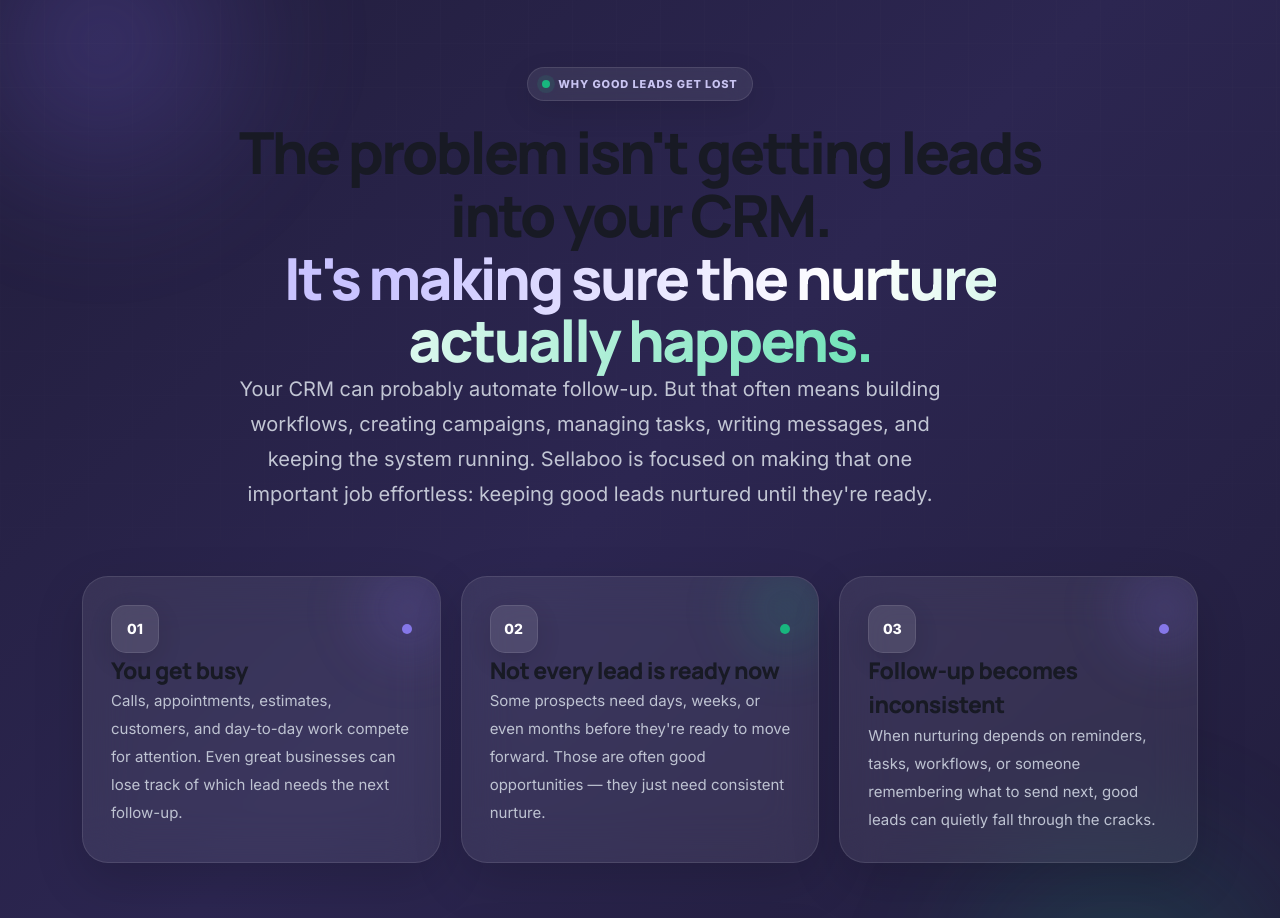
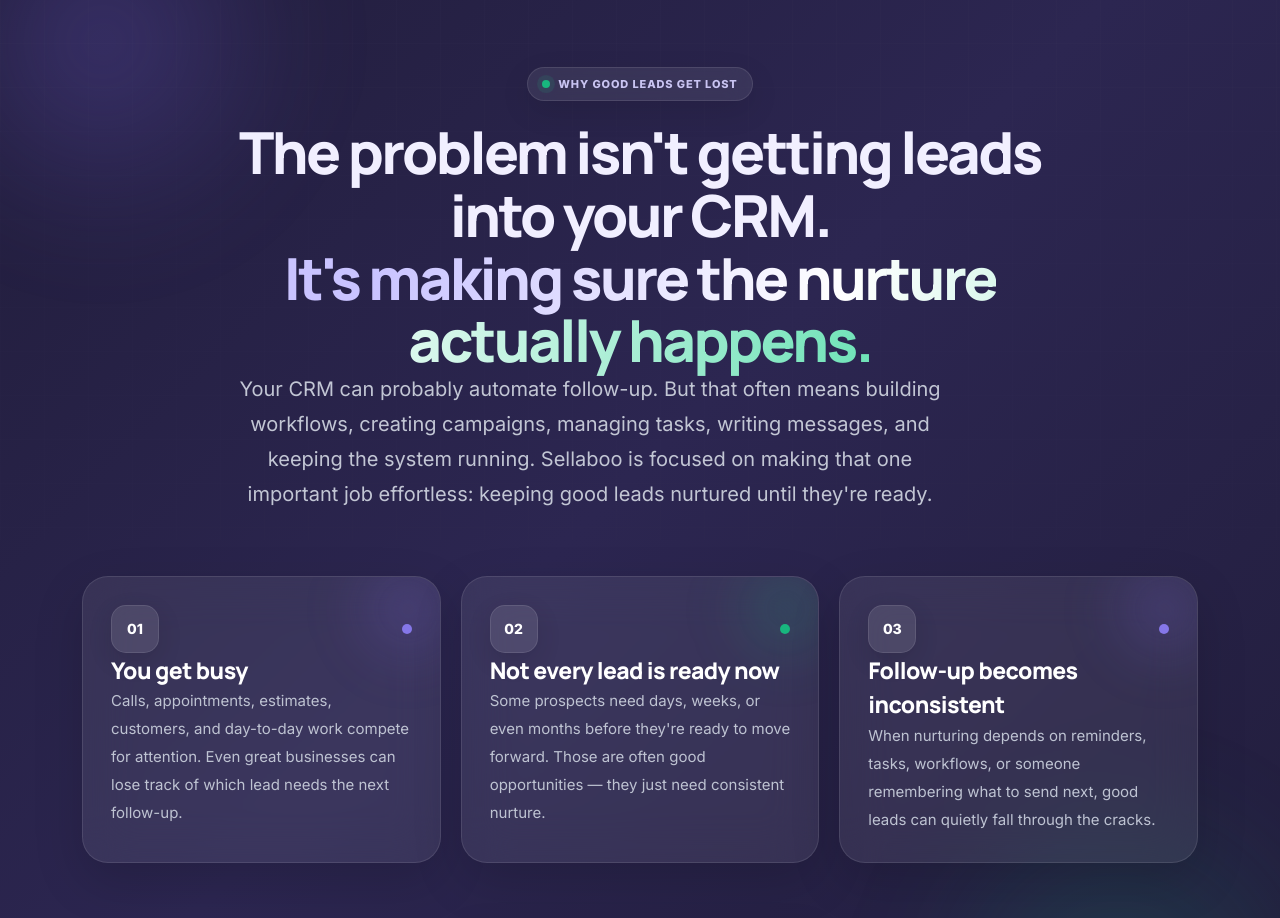
Before and after one commit to Sellaboo-dev/sellaboo-marketing, a Next.js app: page / in a window 1280 px wide. Shown: the part 1040-1958 px from the top of the page. Built offline with nearby package versions, Linux system fonts and the light colour scheme.

Commit message:
Fix problem section text contrast

```diff
--- a/components/sections/ProblemSection.tsx
+++ b/components/sections/ProblemSection.tsx
@@ -70,7 +70,7 @@ export function ProblemSection() {
             Why good leads get lost
           </div>
 
-          <h2 className="font-[var(--font-heading)] text-[clamp(36px,5vw,58px)] font-extrabold leading-[1.08] tracking-[-0.045em] text-white">
+          <h2 className="font-[var(--font-heading)] text-[clamp(36px,5vw,58px)] font-extrabold leading-[1.08] tracking-[-0.045em] !text-[#F1EFFF]">
             The problem isn't getting leads into your CRM.
             <br />
             <span className="bg-[linear-gradient(100deg,#C9C3FF_8%,#FFFFFF_48%,#6EE2B7_100%)] bg-clip-text text-transparent">
@@ -116,7 +116,7 @@ export function ProblemSection() {
                   />
                 </div>
 
-                <h3 className="mt-7 font-[var(--font-heading)] text-[23px] font-extrabold tracking-[-0.025em] text-white">
+                <h3 className="mt-7 font-[var(--font-heading)] text-[23px] font-extrabold tracking-[-0.025em] !text-white">
                   {problem.title}
                 </h3>
 
```
